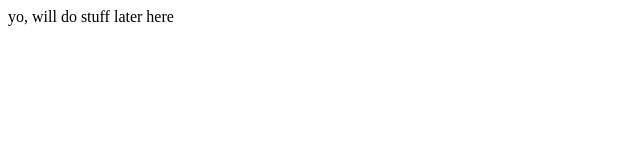
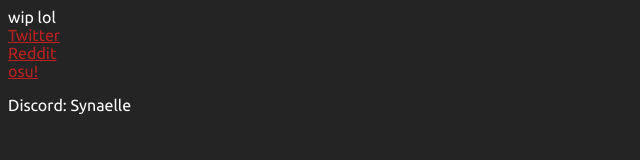
Before and after one commit to Synaelle/synaelle.github.io, a plain HTML site: page index.html in a window 1280 px wide. Shown: the whole page, without its empty margins (0-640 px from the left). Drawn offline with Linux system fonts and the light colour scheme.

Commit message:
added links
still very wip

```diff
--- a/index.html
+++ b/index.html
@@ -1 +1,13 @@
-yo, will do stuff later here
+<head>
+    <title>my cool website</title>
+    <link rel="stylesheet" href="style.css">
+    <link href="https://fonts.googleapis.com/css2?family=Ubuntu:ital,wght@0,300;0,400;0,500;0,700;1,300;1,400;1,500;1,700&display=swap" rel="stylesheet">
+</head>
+
+<body>
+    wip lol<br>
+    <a href="https://twitter.com/Synaelle_">Twitter</a><br>
+    <a href="https://reddit.com/u/Synaelle2">Reddit</a><br>
+    <a href="https://osu.ppy.sh/users/11726408">osu!</a><br>
+    <p>Discord: Synaelle</p>
+</body>
--- /dev/null
+++ b/style.css
@@ -0,0 +1,13 @@
+body{
+    background-color:#242424;
+    color:white;
+    font-family: Ubuntu;
+}
+
+a:link{
+    color:rgb(187, 33, 33);
+}
+
+a:visited {
+    color:rgb(187, 33, 33);
+  }
```
